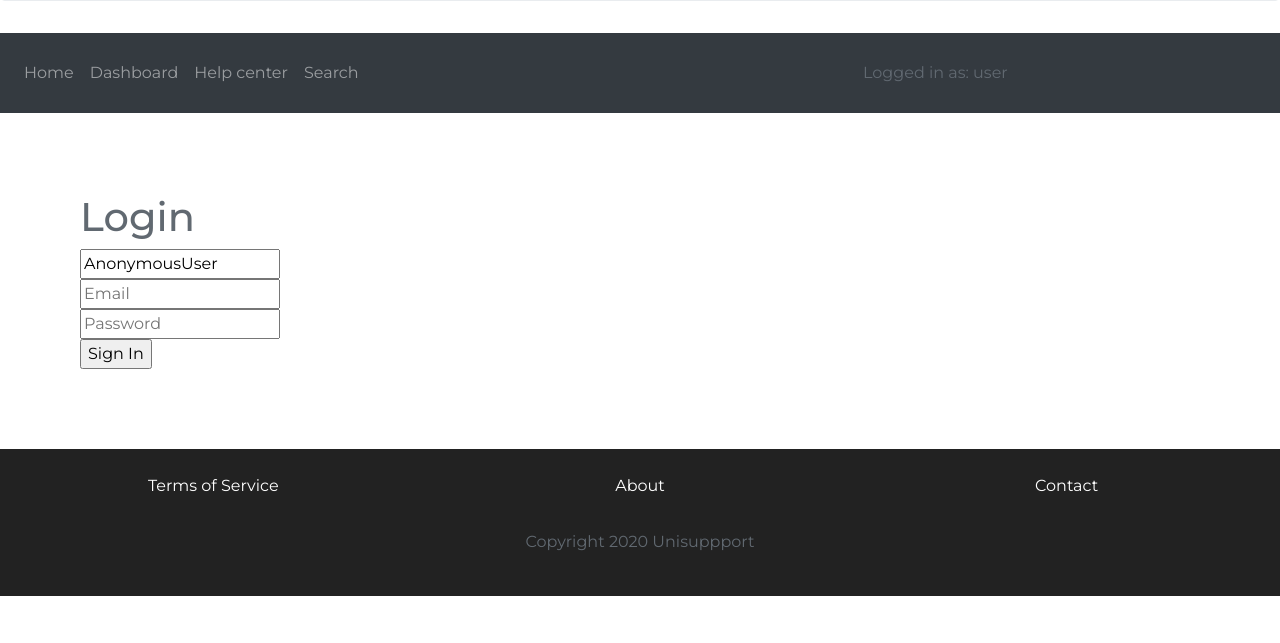
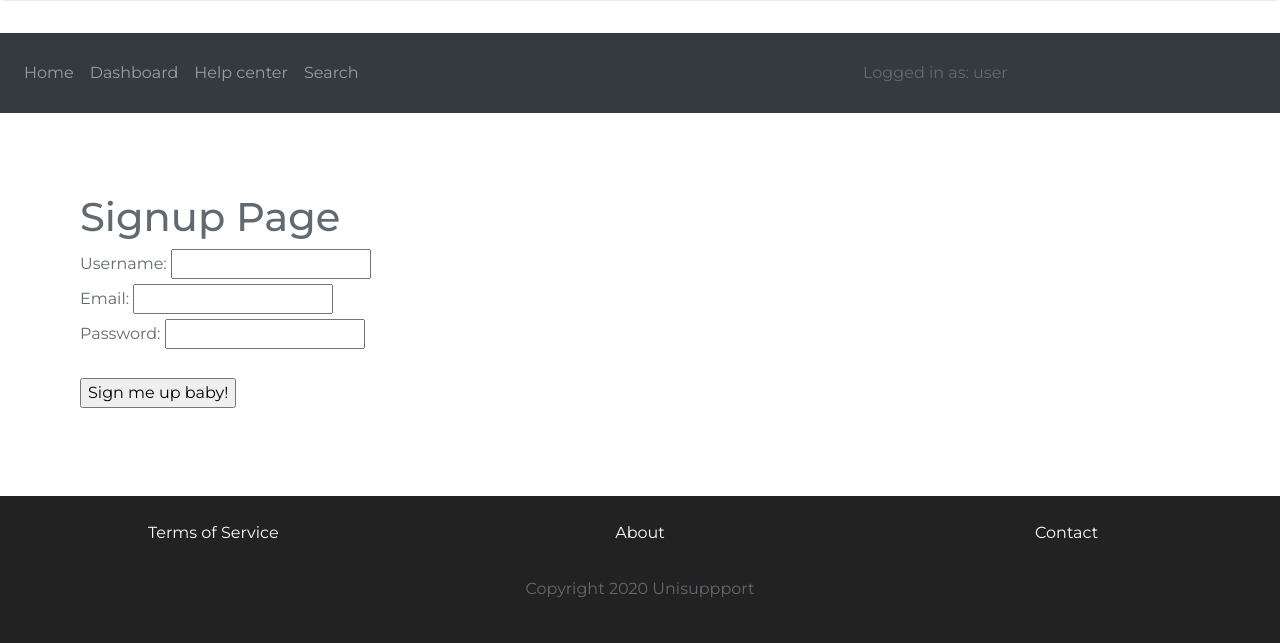
Before and after one commit to rainestormee/unisupportonline, a Django app: page /signup/ in a window 1280 px wide. Shown: the part 268-911 px from the top of the page. Before the commit the page ends 864 px from the top, so only its background shows below. Run offline with Django 3.2, Linux system fonts and the light colour scheme; some libraries are stand-ins or nearby versions.

Commit message:
not goodie

```diff
--- a/uniSupportOnline/UsoForum/urls.py
+++ b/uniSupportOnline/UsoForum/urls.py
@@ -13,5 +13,6 @@ urlpatterns = [
     path('search/', views.search, name='uso-search'),
     path('signup/', views.signup, name='uso-signup'),
     path('terms/', views.terms, name='uso-terms'),
-    path('loginCode/', views.loginCode)
+    path('loginCode/', views.loginCode),
+    path('signupCode/', views.signupCode)
 ]
--- a/uniSupportOnline/UsoForum/views.py
+++ b/uniSupportOnline/UsoForum/views.py
@@ -4,6 +4,7 @@ from cassandra.cluster import Cluster
 from cassandra.auth import PlainTextAuthProvider
 from cassandra.query import tuple_factory
 import os
+import re
 
 cloud_config={
     'secure_connect_bundle': os.path.join(os.path.realpath(os.path.dirname(__file__)), 'secure-connect-unisupportdb.zip')
@@ -110,6 +111,39 @@ def search(request):
 def signup(request):
     return render(request, 'signup.html')
 
+def validateEmail(email):
+    regex = r"(^[a-zA-Z0-9_.+-]+@[a-zA-Z0-9-]+\.[a-zA-Z0-9-.]+$)"
+    if not re.match(regex, email):
+        return False
+    else:
+        return True
+
+def validateField(field):
+    try:
+        return field.encode('ascii', 'strict')
+    except:
+        return None
+
+def signupCode(request):
+    username=request.POST.get('username')
+    password=request.POST.get('password')
+    email=request.POST.get('email')
+
+    if(validateEmail(email) and validateField(password) is not None and validateField(username) is not None):
+        username = validateField(username).decode()
+        password = validateField(password)
+        password=hashlib.sha512(password).hexdigest()
+        row = session.execute('SELECT MAX(userid) AS max FROM unisupport.users')
+        userid = row[0][0] + 1
+        row = session.execute("INSERT INTO unisupport.users (userid, accounttype, email, password, username) VALUES (%s, %s, %s, %s, %s);",[userid, 'User', email, password, username])
+        if not row:
+            response = {"bool": False, "user": "", "message": "Unsuccesfully signed up."}
+        else:
+            response={"bool": True, "user": username, "message": "Succesfully signed up as "+username}
+    else:
+        response = {"bool": False, "user": "", "message": "Unsuccesfully signed up."}
+
+    return render(request, 'signup.html', {'response': response})
 
 def terms(request):
     return render(request, 'terms.html')
--- a/uniSupportOnline/uniSupportOnline/templates/signup.html
+++ b/uniSupportOnline/uniSupportOnline/templates/signup.html
@@ -62,29 +62,20 @@
 <!-- Start Main -->
 <section class='main'>
     <div class="row">
-        <form action="POST">
-            <div class="login-box">
-                <h1>Login</h1>
+        <div class="login-box">
+            <h1>Signup Page</h1>
 
-                <div class="textbox">
-                    <i aria-hidden="true" class="fa fa-user"></i>
-                    <input name="username" placeholder="Username" type="text" value="{{ user }}">
-                </div>
+            <div class="login">
+              <form action="/signupCode/" method="post">
+                {% csrf_token %}
+                <label for="username">Username:</label> <input type="text" id="username" name ="username" required><br>
+                <label for="email">Email:</label> <input type="text" id="email" name ="email" required><br>
+                <label for="password">Password:</label> <input type="text" id="password" name = "password" required><br>
 
-                <div class="textbox">
-                    <i aria-hidden="true" class="fa fa-email"></i>
-                    <input name="email" placeholder="Email" type="text" value="{{ email }}">
-                </div>
-
-                <div class="textbox">
-                    <i aria-hidden="true" class="fa fa-lock"></i>
-                    <input name="password" placeholder="Password" type="password" value="{{ pass }}">
-                </div>
-
-                <input class="button" name="login" type="submit" value="Sign In">
+                <br>
+                <label for="submit"><input id="submit" name="submit" type="submit" value="Sign me up baby!"></label>
             </div>
-        </form>
-
+        </div>
     </div>
 </section>
 
```
